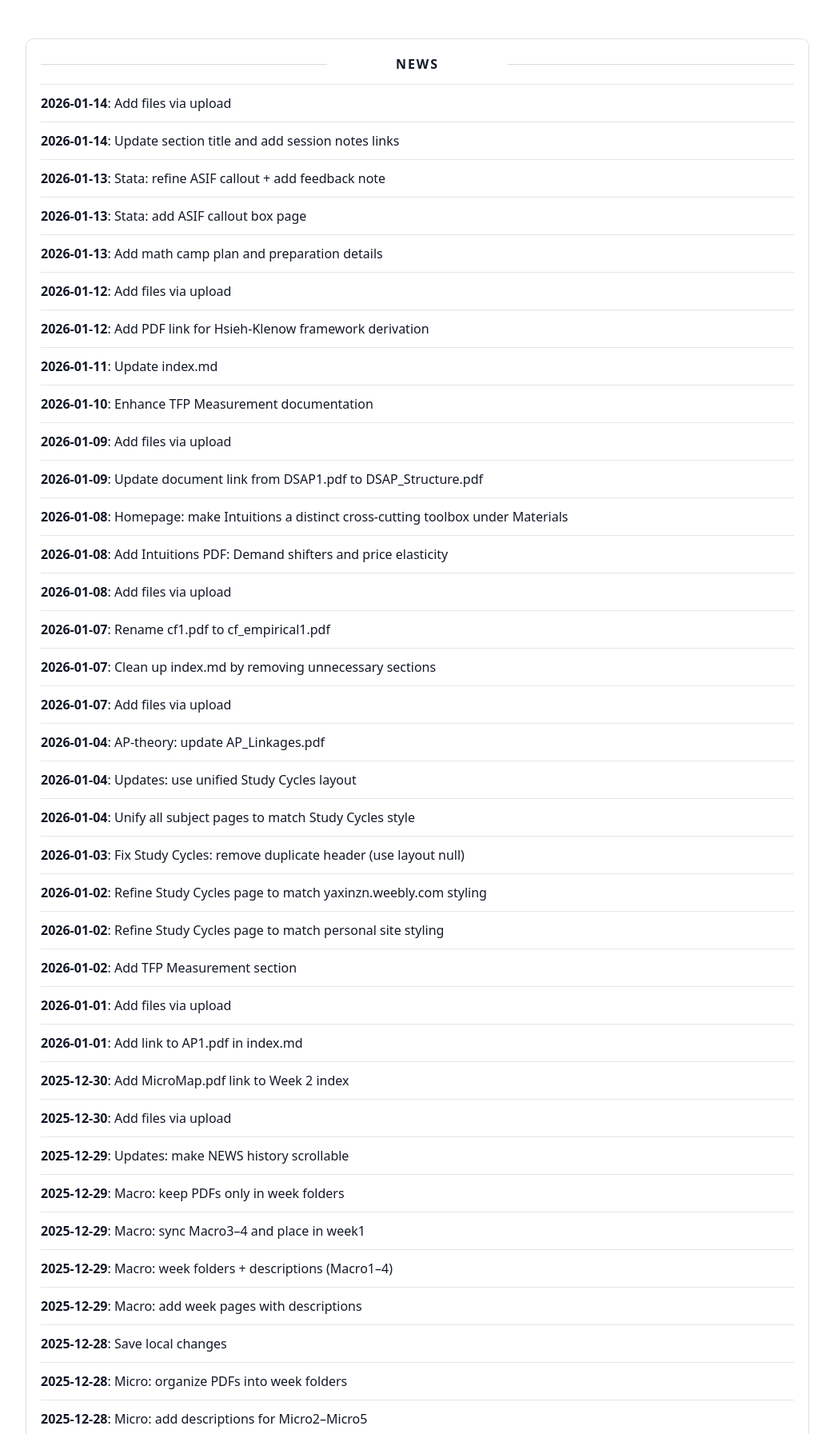
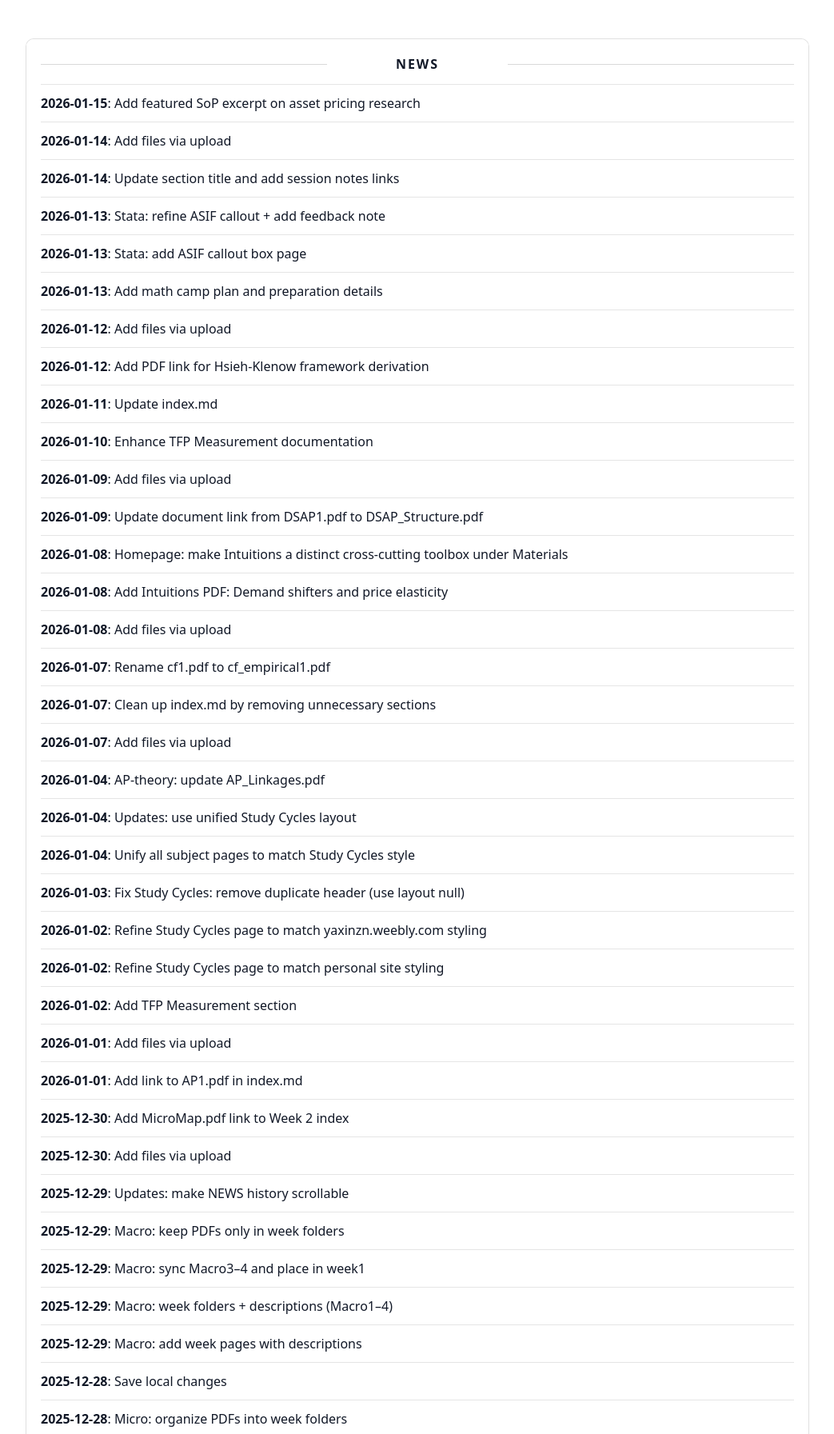
Before and after one commit to yaxinzn/study-archive, a Jekyll site: the page built from updates/index.md, in a window 1280 px wide, cut to the strip 476-2269 px from the top of the page. Shown: the whole strip at 80% size, without its empty margins (118-1161 px from the left). Built offline with Jekyll 4.4.1, drawn with Linux system fonts in a browser that asks for light colours; some of the changed text lies outside the part shown.

Commit message:
chore: update NEWS feed

```diff
--- a/_data/news.yml
+++ b/_data/news.yml
@@ -1,4 +1,7 @@
 # Auto-generated update history (sorted newest -> oldest). Do not edit manually.
+- ts: "1768477645"
+  date: "2026-01-15"
+  title: "Add featured SoP excerpt on asset pricing research"
 - ts: "1768387363"
   date: "2026-01-14"
   title: "Add files via upload"
```
